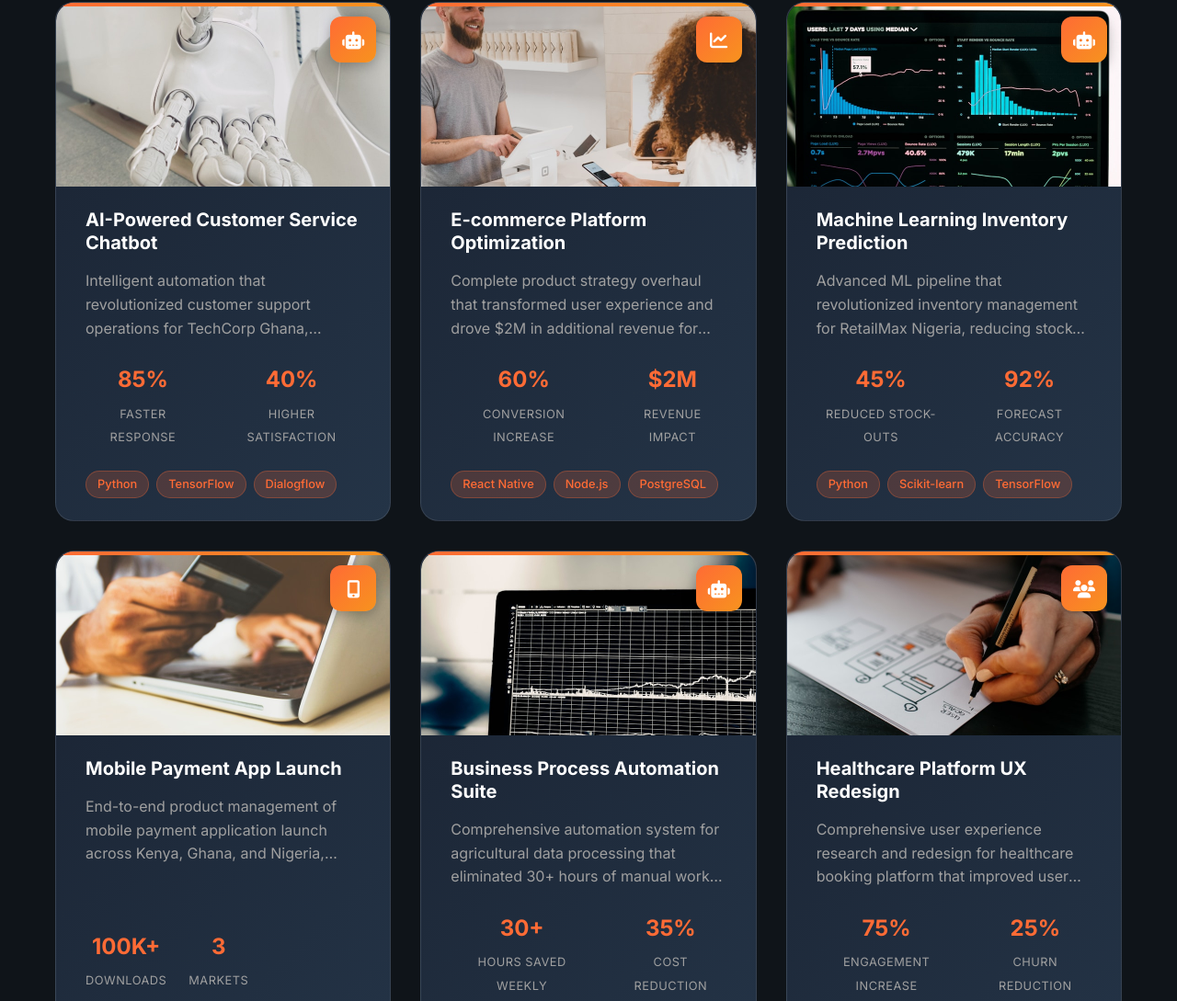
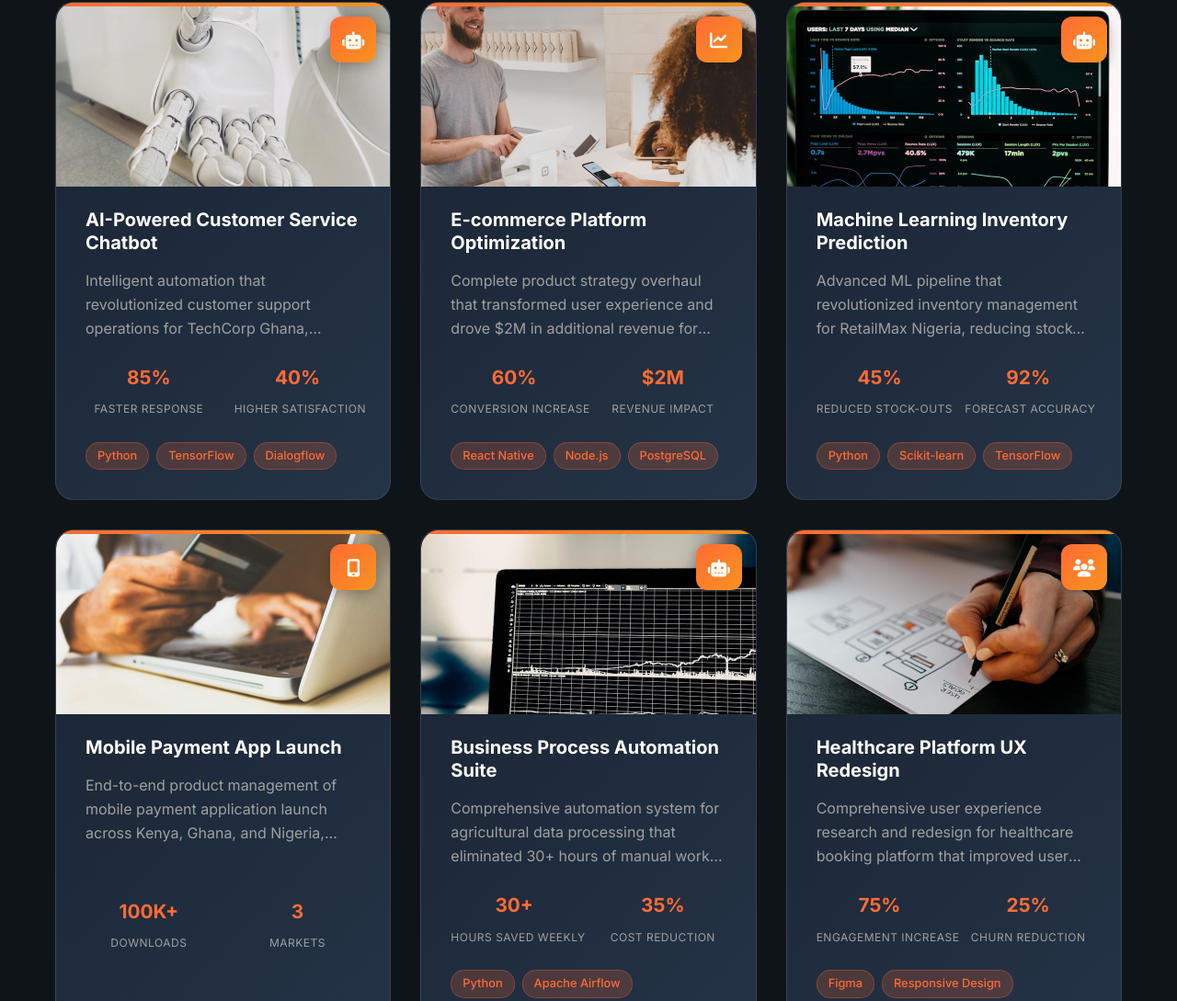
Before and after one commit to dabanamoh/dabana-portfolio, a website: page index.html in a window 1280 px wide. Shown: the part 2386-3475 px from the top of the page at 92% size. Drawn offline with nearby package versions, Linux system fonts and the light colour scheme.

Commit message:
Fix case study card content alignment - centralize padding in case-content wrapper and improve metric spacing

```diff
--- a/css/style.css
+++ b/css/style.css
@@ -639,37 +639,34 @@ h1, h2, h3, h4, h5, h6 {
     color: #FFFFFF;
 }
 
-.case-card .case-title,
-.case-card .case-description,
-.case-card .case-metrics,
-.case-card .case-tags {
-    padding: 0 2rem;
-}
+/* Remove individual padding since it's handled by .case-content */
 
 .case-content {
     flex: 1;
     display: flex;
     flex-direction: column;
-    padding: 1.5rem 0;
+    padding: 1.5rem 2rem 2rem 2rem;
 }
 
 .case-card .case-title {
-    padding-top: 0;
+    padding: 0;
     margin-bottom: 1rem;
 }
 
 .case-card .case-description {
+    padding: 0;
     flex: 1;
     margin-bottom: 1.5rem;
 }
 
 .case-card .case-metrics {
+    padding: 0;
     margin-bottom: 1.5rem;
     margin-top: auto;
 }
 
 .case-card .case-tags {
-    padding-bottom: 0;
+    padding: 0;
     margin-top: auto;
 }
 
@@ -703,12 +700,15 @@ h1, h2, h3, h4, h5, h6 {
     display: flex;
     gap: 1.5rem;
     margin-bottom: 1.5rem;
+    justify-content: space-between;
 }
 
 .metric {
     text-align: center;
     transition: all 0.2s ease;
     cursor: pointer;
+    flex: 1;
+    min-width: 0;
 }
 
 .metric:hover {
@@ -727,17 +727,23 @@ h1, h2, h3, h4, h5, h6 {
 
 .metric-value {
     display: block;
-    font-size: 1.5rem;
+    font-size: 1.3rem;
     font-weight: 700;
     color: #FF6B35;
     margin-bottom: 0.25rem;
+    white-space: nowrap;
+    overflow: hidden;
+    text-overflow: ellipsis;
 }
 
 .metric-label {
-    font-size: 0.8rem;
+    font-size: 0.75rem;
     color: #A0A0A0;
     text-transform: uppercase;
     letter-spacing: 0.5px;
+    white-space: nowrap;
+    overflow: hidden;
+    text-overflow: ellipsis;
 }
 
 .case-tags {
```
